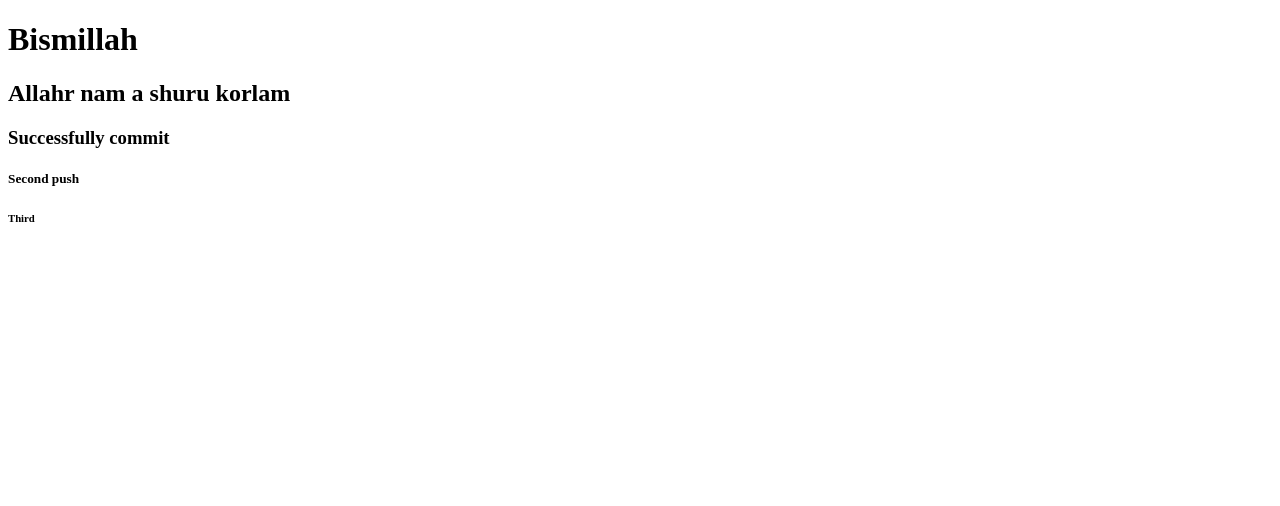
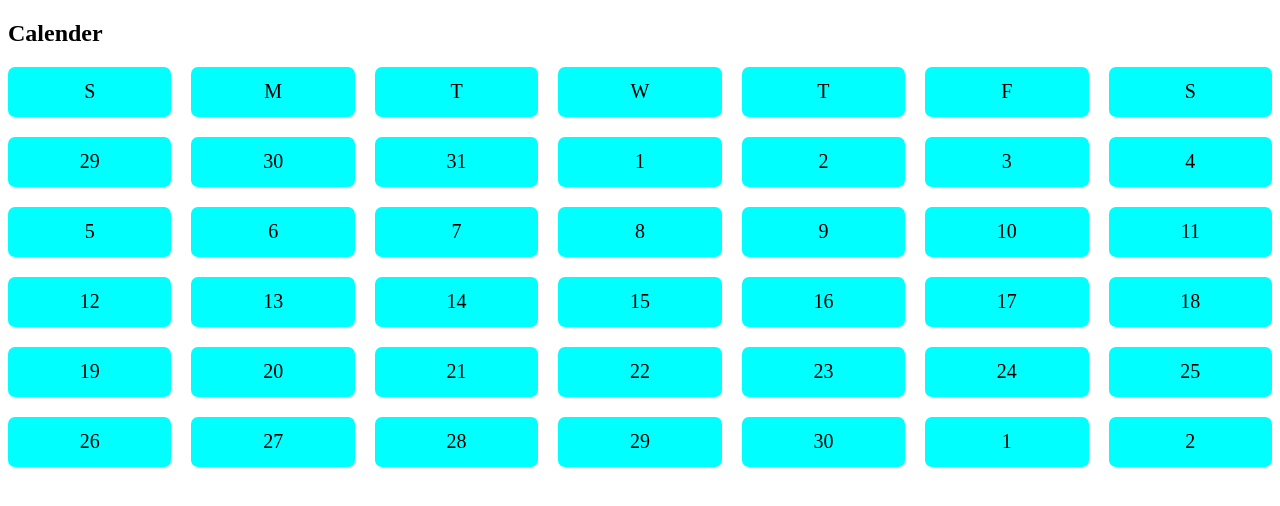
Before and after one commit to fahimshahriardev/practice, a plain HTML site: page index.html in a window 1280 px wide. Drawn offline with Linux system fonts and the light colour scheme.

Commit message:
calender grid

```diff
--- a/index.html
+++ b/index.html
@@ -8,17 +8,78 @@
    <link rel="shortcut icon" href="favicon.ico" type="image/x-icon">
 
    <style>
+.calender{
+   display: grid;
+   grid-template-columns: repeat(7, 1fr);
+   row-gap: 20px;
+   column-gap: 20px;
 
+
+}
+.date, .day{
+   background-color: aqua;
+   border-radius: 7px;
+   height: 50px;
+   display: flex;
+   justify-content: center;
+   align-items: center;
+
+
+   font-size: 20px;
+}
    </style>
 
 </head>
 
 <body>
-   <h1 id="test">Bismillah</h1>
-   <h2 id="test">Allahr nam a shuru korlam</h2>
-   <h3>Successfully commit</h3>
-   <h5>Second push</h5>
-   <h6>Third</h6>
+   <h2>Calender</h2>
+
+   <div class="calender">
+      <div class="day">S</div>
+      <div class="day">M</div>
+      <div class="day">T</div>
+      <div class="day">W</div>
+      <div class="day">T</div>
+      <div class="day">F</div>
+      <div class="day">S</div>
+      <div class="date">29</div>
+      <div class="date">30</div>
+      <div class="date">31</div>
+      <div class="date">1</div>
+      <div class="date">2</div>
+      <div class="date">3</div>
+      <div class="date">4</div>
+      <div class="date">5</div>
+      <div class="date">6</div>
+      <div class="date">7</div>
+      <div class="date">8</div>
+      <div class="date">9</div>
+      <div class="date">10</div>
+      <div class="date">11</div>
+      <div class="date">12</div>
+      <div class="date">13</div>
+      <div class="date">14</div>
+      <div class="date">15</div>
+      <div class="date">16</div>
+      <div class="date">17</div>
+      <div class="date">18</div>
+      <div class="date">19</div>
+      <div class="date">20</div>
+      <div class="date">21</div>
+      <div class="date">22</div>
+      <div class="date">23</div>
+      <div class="date">24</div>
+      <div class="date">25</div>
+      <div class="date">26</div>
+      <div class="date">27</div>
+      <div class="date">28</div>
+      <div class="date">29</div>
+      <div class="date">30</div>
+      <div class="date">1</div>
+      <div class="date">2</div>
+
+   </div>
+
 </body>
 
 </html>
```
Lines whose indentation alone changed are shown as unchanged.
